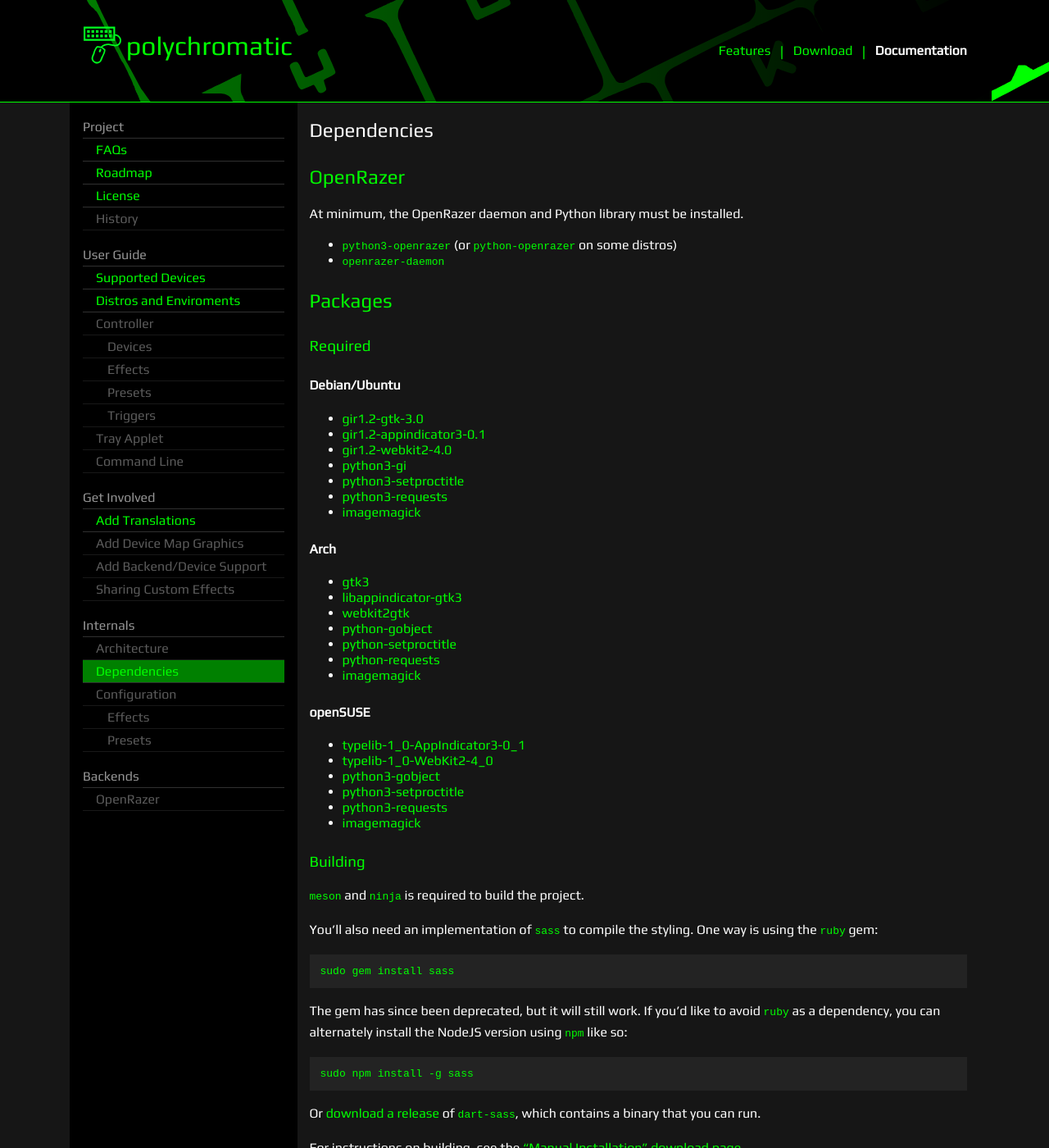
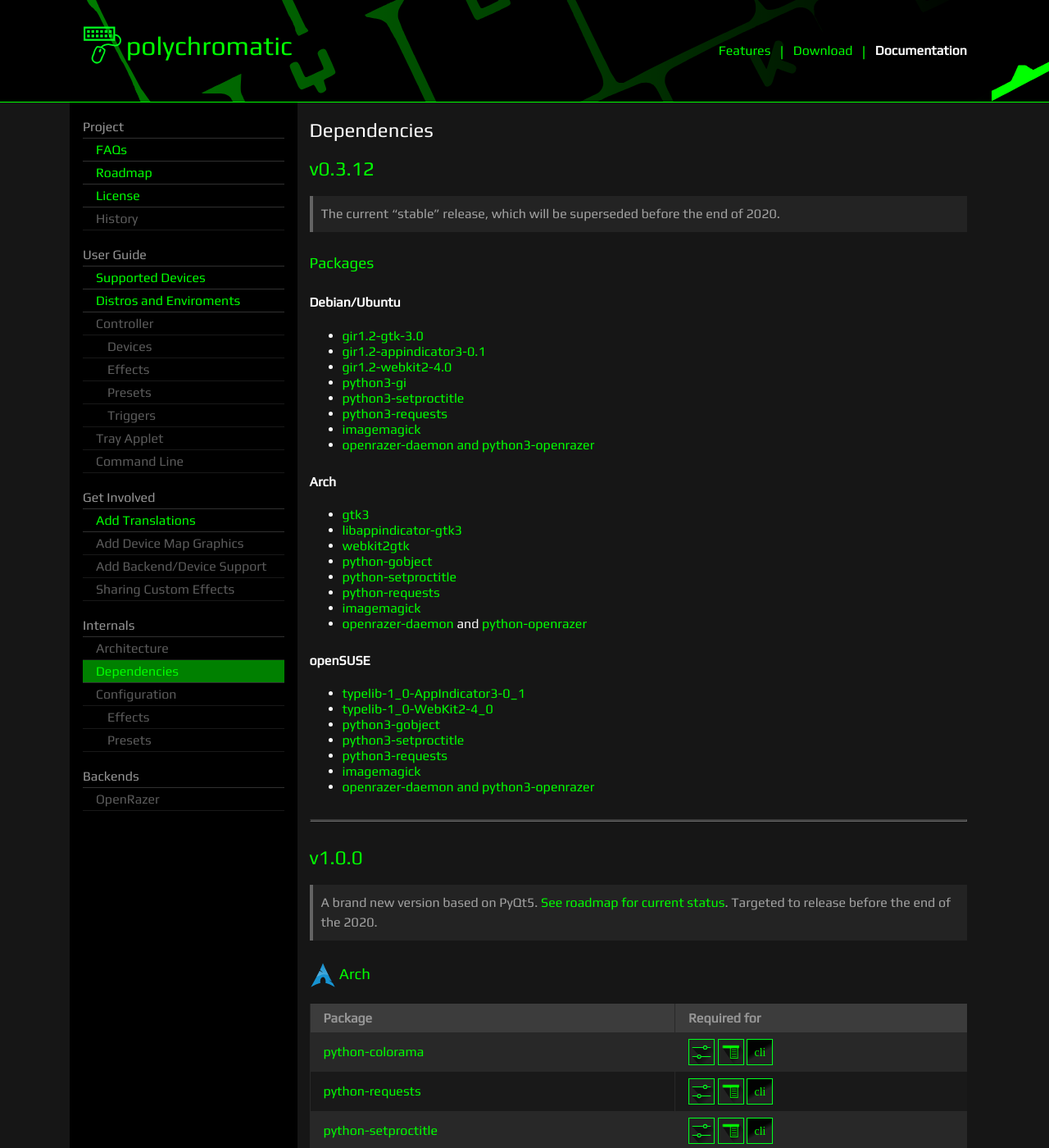
Before and after one commit to polychromatic/website, a Jekyll site: the page built from docs/dependencies.md, in a window 1280 px wide and 1400 px high. Shown: the whole window at 82% size. Built offline with Jekyll 4.4.1, drawn with Linux system fonts in a browser that asks for light colours; some of the changed text lies outside the part shown.

Commit message:
Update dependencies for upcoming v1.0.0
Closes polychromatic/polychromatic#295

```diff
--- /dev/null
+++ b/_includes/partials/dependencies_table.html
@@ -0,0 +1,46 @@
+{% assign distro_id = include.distro_id %}
+{% assign distro_name = include.distro_name %}
+
+<h3>
+    <img src="/assets/img/distros/{{ distro_id }}.svg" alt=""/>
+    {{ distro_name }}
+</h3>
+
+<table class="dependency-table">
+    <thead>
+        <tr>
+            <th>Package</th>
+            <th>Required for</th>
+        </tr>
+    </thead>
+    <tbody>
+        {% for package in site.data.dependencies.packages %}
+            <tr>
+                <td>
+                    {% capture link %}{{ site.data.dependencies.link_prefix[distro_id] }}{{ package.packages[distro_id] }}{% endcapture %}
+                    {% if package.aur == true %}
+                        {% capture link %}{{ site.data.dependencies.link_prefix.aur }}{{ package.packages[distro_id] }}{% endcapture %}
+                    {% endif %}
+                    <a href="{{ link }}">{{ package.packages[distro_id] }}</a>
+                </td>
+                <td>
+                    {% assign components = package.required_by | split: ',' %}
+                    {% for component in components %}
+                        {% if component == "controller" %}
+                            <img src="/assets/img/apps/controller.svg" alt="Controller" title="Controller"/>
+                        {% endif %}
+                        {% if component == "tray" %}
+                            <img src="/assets/img/apps/tray-applet.svg" alt="Tray Applet" title="Tray Applet"/>
+                        {% endif %}
+                        {% if component == "cli" %}
+                            <img src="/assets/img/apps/cli.svg" alt="CLI" title="Command Line Interface"/>
+                        {% endif %}
+                        {% if component == "build" %}
+                            Build Dependency
+                        {% endif %}
+                    {% endfor %}
+                </td>
+            </tr>
+        {% endfor %}
+    </tbody>
+</table>
--- a/_sass/docs.scss
+++ b/_sass/docs.scss
@@ -71,6 +71,13 @@ $roadmap-line: #00FF00;
     h2, h3, h4 {
         margin-top: -125px;
         padding-top: 135px;
+
+        img {
+            box-shadow: none;
+            max-height: 32px;
+            max-width: 32px;
+            vertical-align: middle;
+        }
     }
 
     hr {
@@ -223,3 +230,12 @@ blockquote {
         content: "✗ ";
     }
 }
+
+/* Mini tweaks */
+.dependency-table {
+    margin-bottom: 15px;
+
+    img {
+        cursor: help;
+    }
+}
--- a/docs/dependencies.md
+++ b/docs/dependencies.md
@@ -5,17 +5,14 @@ permalink: /docs/dependencies/
 class: docs
 ---
 
-## OpenRazer
-At minimum, the OpenRazer daemon and Python library must be installed.
+# v0.3.12
 
-* `python3-openrazer` (or `python-openrazer` on some distros)
-* `openrazer-daemon`
+> The current "stable" release, which will be superseded before the end of 2020.
 
-## Packages
-
-### Required
+### Packages
 
 #### Debian/Ubuntu
+
 * [gir1.2-gtk-3.0](https://packages.debian.org/sid/gir1.2-gtk-3.0)
 * [gir1.2-appindicator3-0.1](https://packages.debian.org/sid/gir1.2-appindicator3-0.1)
 * [gir1.2-webkit2-4.0](https://packages.debian.org/sid/gir1.2-webkit2-4.0)
@@ -23,8 +20,10 @@ At minimum, the OpenRazer daemon and Python library must be installed.
 * [python3-setproctitle](https://packages.debian.org/sid/python3-setproctitle)
 * [python3-requests](https://packages.debian.org/sid/python3-requests)
 * [imagemagick](https://packages.debian.org/sid/imagemagick)
+* [openrazer-daemon and python3-openrazer](https://launchpad.net/~openrazer/+archive/ubuntu/stable)
 
 #### Arch
+
 * [gtk3](https://www.archlinux.org/packages/extra/x86_64/gtk3/)
 * [libappindicator-gtk3](https://www.archlinux.org/packages/community/x86_64/libappindicator-gtk3/)
 * [webkit2gtk](https://www.archlinux.org/packages/extra/x86_64/webkit2gtk/)
@@ -32,28 +31,42 @@ At minimum, the OpenRazer daemon and Python library must be installed.
 * [python-setproctitle](https://www.archlinux.org/packages/community/x86_64/python-setproctitle/)
 * [python-requests](https://www.archlinux.org/packages/extra/any/python-requests/)
 * [imagemagick](https://www.archlinux.org/packages/extra/x86_64/imagemagick/)
+* [openrazer-daemon](https://aur.archlinux.org/packages/openrazer-daemon/) and [python-openrazer](https://aur.archlinux.org/packages/python-openrazer/)
 
 #### openSUSE
+
 * [typelib-1_0-AppIndicator3-0_1](https://software.opensuse.org/package/typelib-1_0-AppIndicator3-0_1)
 * [typelib-1_0-WebKit2-4_0](https://software.opensuse.org/package/typelib-1_0-WebKit2-4_0)
 * [python3-gobject](https://software.opensuse.org/package/python3-gobject)
 * [python3-setproctitle](https://software.opensuse.org/package/python3-setproctitle)
 * [python3-requests](https://software.opensuse.org/package/python3-requests)
 * [imagemagick](https://software.opensuse.org/package/ImageMagick)
+* [openrazer-daemon and python3-openrazer](https://build.opensuse.org/package/show/hardware:razer/openrazer)
 
-### Building
+---
 
-`meson` and `ninja` is required to build the project.
+# v1.0.0
 
-You'll also need an implementation of `sass` to compile the styling. One way is using the `ruby` gem:
+> A brand new version based on PyQt5.
+> [See roadmap for current status](/docs/roadmap/). Targeted to release before
+> the end of the 2020.
 
-    sudo gem install sass
+{% include partials/dependencies_table.html
+    distro_id = "arch"
+    distro_name = "Arch"
+%}
 
-The gem has since been deprecated, but it will still work. If you'd like to avoid `ruby` as a dependency,
-you can alternately install the NodeJS version using `npm` like so:
+{% include partials/dependencies_table.html
+    distro_id = "debian"
+    distro_name = "Debian/Ubuntu"
+%}
 
-    sudo npm install -g sass
+{% include partials/dependencies_table.html
+    distro_id = "opensuse"
+    distro_name = "openSUSE"
+%}
 
-Or [download a release](https://github.com/sass/dart-sass/releases) of [`dart-sass`](https://github.com/sass/dart-sass/), which contains a binary that you can run.
-
-For instructions on building, see the ["Manual Installation" download page](/download/manual/).
+{% include partials/dependencies_table.html
+    distro_id = "fedora"
+    distro_name = "Fedora"
+%}
```
Also changed, not shown: _data/dependencies.yml (added, +106 -0 lines), assets/img/apps/cli.svg (added), assets/img/apps/controller.svg (added), assets/img/apps/tray-applet.svg (added).
